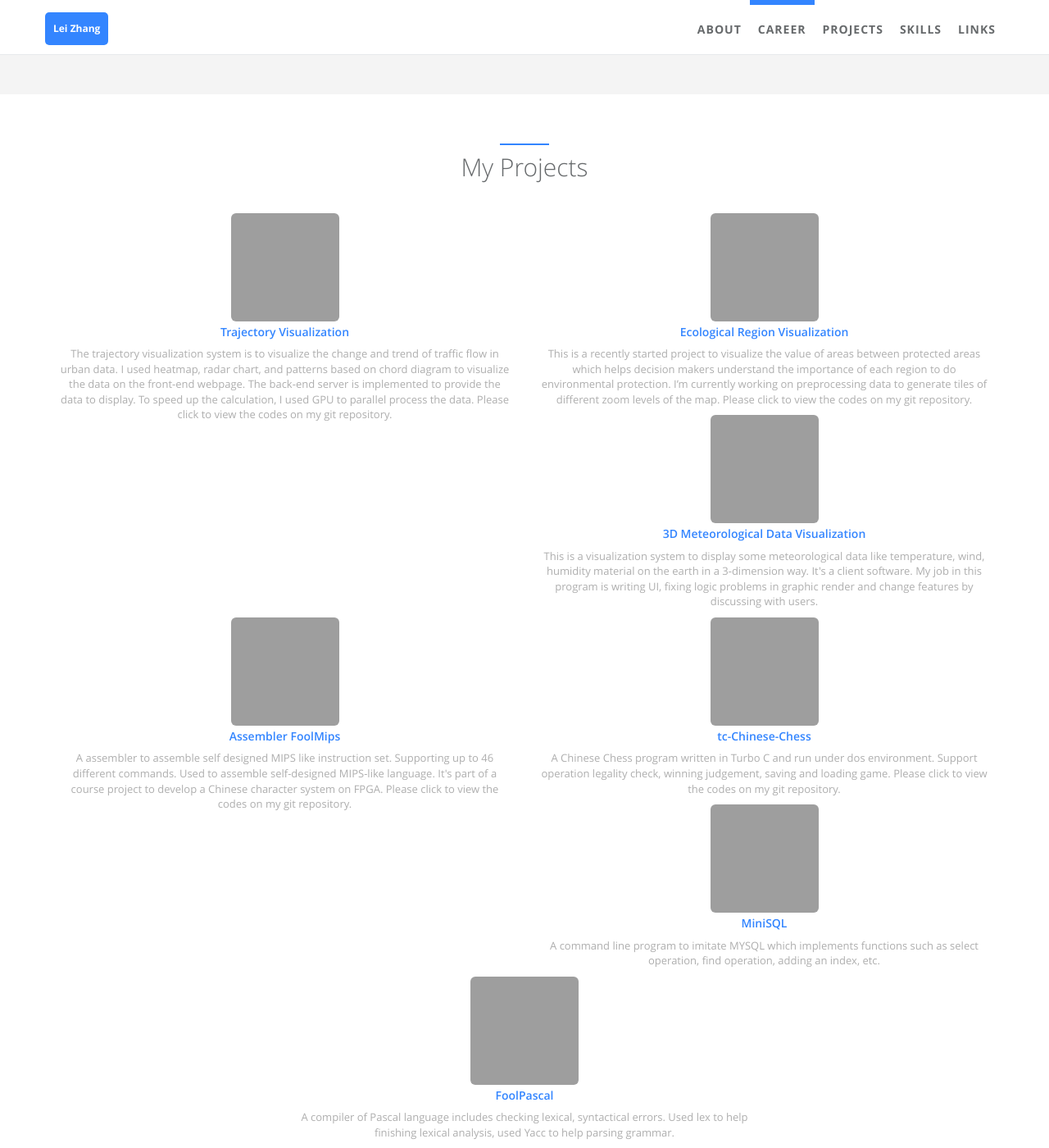
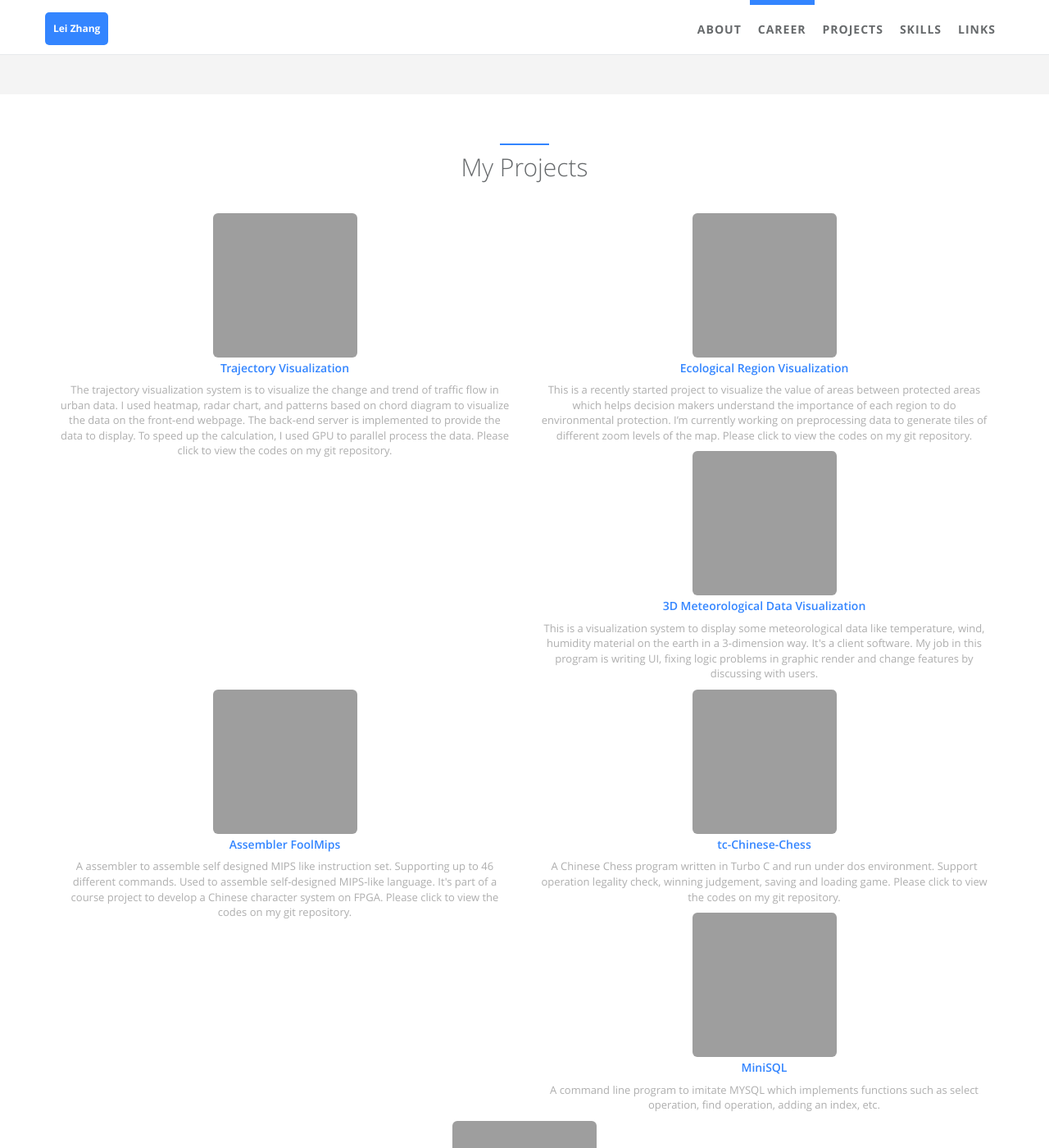
Before and after one commit to lanzhige/lanzhige.github.io, a Jekyll site: the page built from index.html, in a window 1280 px wide and 1400 px high, scrolled down 967 px. Shown: the whole window at 82% size. Built offline with Jekyll 4.4.1, drawn with Linux system fonts in a browser that asks for light colours.

Commit message:
fix layout bug

```diff
--- a/_includes/sections/projects.html
+++ b/_includes/sections/projects.html
@@ -30,11 +30,11 @@
                   </h4>
                   <p><span data-i18n="projects.{{ project.i18n }}">{{ project.desc }}</span></p>
                   {% if project.repo %}
-                  <div user="{{ project.gh_user }}" repo="{{ project.repo }}" class="ghbtn">
-                      <!-- <a target="_blank" style="width: 65px;" href="https://github.com/{{ project.gh_user }}/{{ project.repo }}/stargazers" class="btn btn-white btn-xs star"><i class="fa fa-star"></i> ...</a>&emsp;&emsp;
-                      <a target="_blank" style="width: 65px;" href="https://github.com/{{ project.gh_user }}/{{ project.repo }}/network" class="btn btn-white btn-xs fork"><i class="fa fa-code-fork"></i> ...</a> -->
-                      <!-- <div style="height: 10px;"></div> -->
-                  </div>
+                 <!--  <div user="{{ project.gh_user }}" repo="{{ project.repo }}" class="ghbtn">
+                      <a target="_blank" style="width: 65px;" href="https://github.com/{{ project.gh_user }}/{{ project.repo }}/stargazers" class="btn btn-white btn-xs star"><i class="fa fa-star"></i> ...</a>&emsp;&emsp;
+                      <a target="_blank" style="width: 65px;" href="https://github.com/{{ project.gh_user }}/{{ project.repo }}/network" class="btn btn-white btn-xs fork"><i class="fa fa-code-fork"></i> ...</a>
+                      <div style="height: 10px;"></div>
+                  </div> -->
                   {% endif %}
               </div>
           </div>
--- a/_sass/_style.scss
+++ b/_sass/_style.scss
@@ -2644,8 +2644,8 @@ body {
     }
   }
   .img-small {
-    height: 132px;
-    width: 132px;
+    height: 176px;
+    width: 176px;
   }
   .btn-primary {
     font-weight: 600;
```
